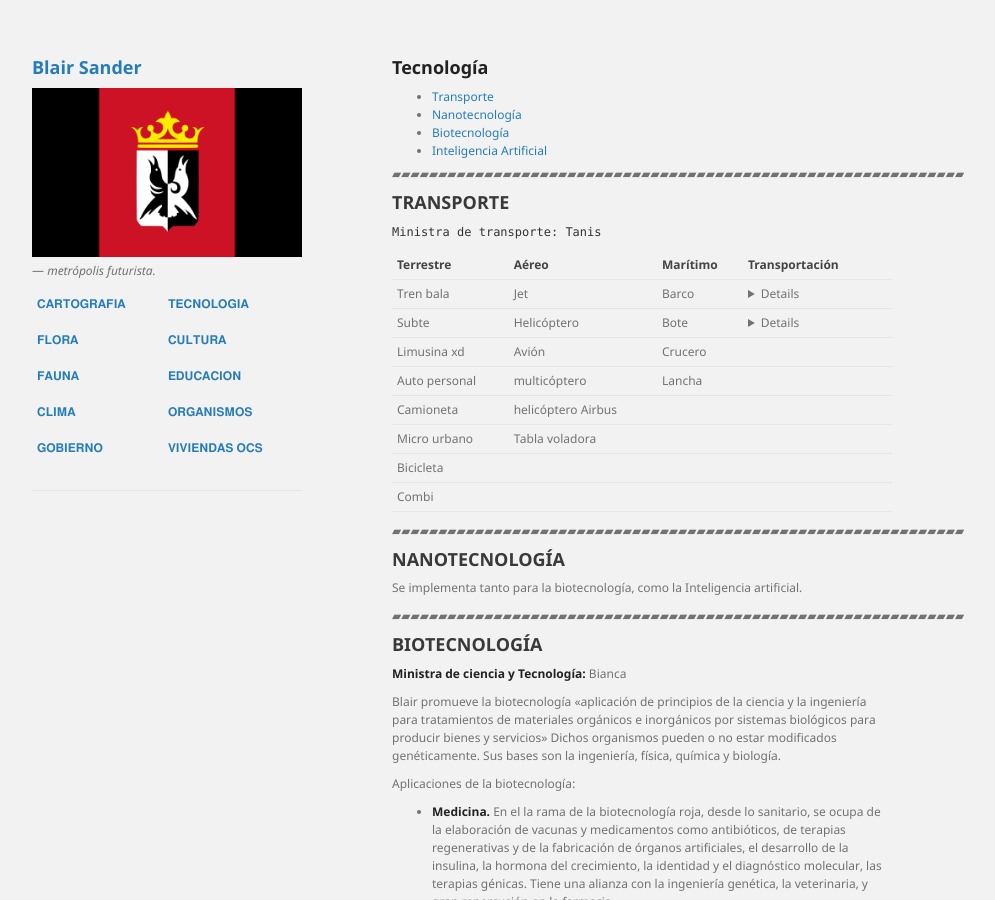
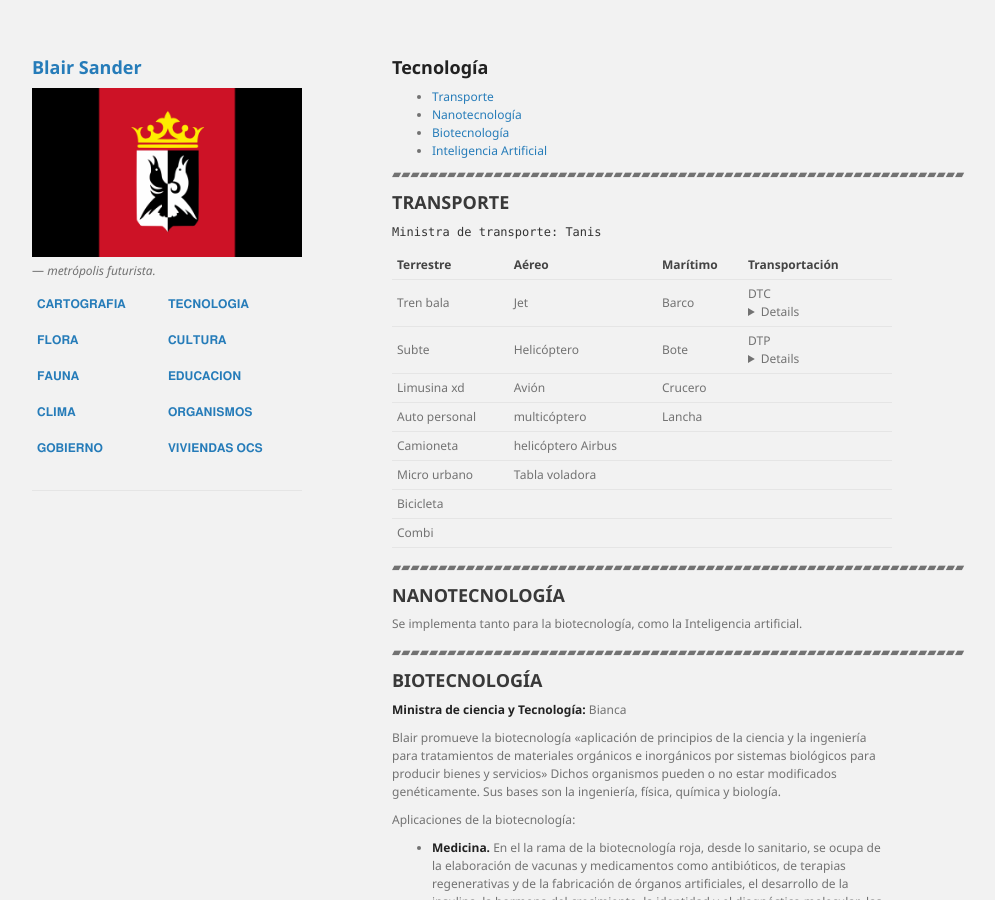
Before and after one commit to BlairSander/ciudad, a Jekyll site: the page built from tecnologia.md, in a window 1280 px wide and 900 px high. Shown: the whole window, without its empty margins (178-1173 px from the left). Built offline with Jekyll 4.4.1, drawn with Linux system fonts in a browser that asks for light colours; our own code applies the rules of GitHub Pages for plain Markdown files; part of the change alters nothing that is shown.

Commit message:
tecnologia.md

```diff
--- a/tecnologia.md
+++ b/tecnologia.md
@@ -17,8 +17,8 @@ layout: default
 
 |Terrestre|Aéreo|Marítimo|Transportación|
 |---|---|---|---|
-|Tren bala|Jet|Barco |<details><summary>DTC</summary> (dispositivo de transportación por cámaras). Dispositivo de teletransporte usando dos cabinas o cámaras (telépodos) donde el objeto (inerte o vivo) se desintegra y reintegra completando el proceso de teletransporte. Este proceso es asistido por una potente computadora. Este dispositivo puede transportar multitudes de 100 personas. </details> |
-|Subte |Helicóptero |Bote | <details> <summary> DTP </summary> (dispositivo de transporte por pulsera). Este dispositivo sólo logra transportar hasta dos personas por vez. </details> |
+|Tren bala|Jet|Barco | DTC <details> (dispositivo de transportación por cámaras). Dispositivo de teletransporte usando dos cabinas o cámaras (telépodos) donde el objeto (inerte o vivo) se desintegra y reintegra completando el proceso de teletransporte. Este proceso es asistido por una potente computadora. Este dispositivo puede transportar multitudes de 100 personas. </details> |
+|Subte |Helicóptero |Bote | DTP <details> (dispositivo de transporte por pulsera). Este dispositivo sólo logra transportar hasta dos personas por vez. </details> |
 |Limusina xd |Avión |Crucero |||
 |Auto personal |multicóptero |Lancha||
 |Camioneta |helicóptero Airbus|||
```
